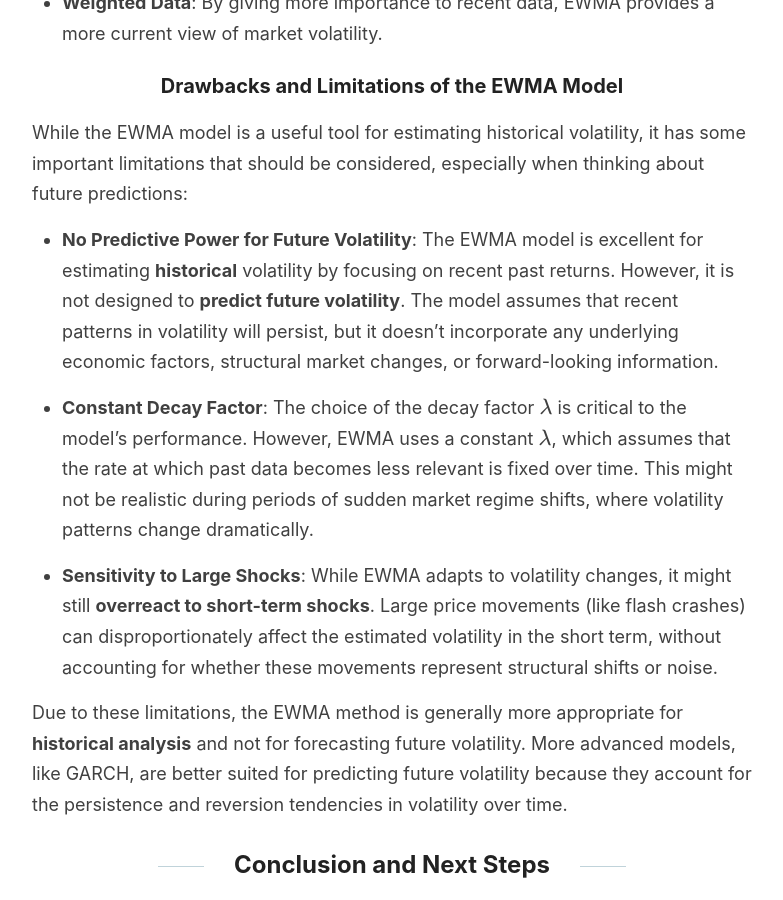
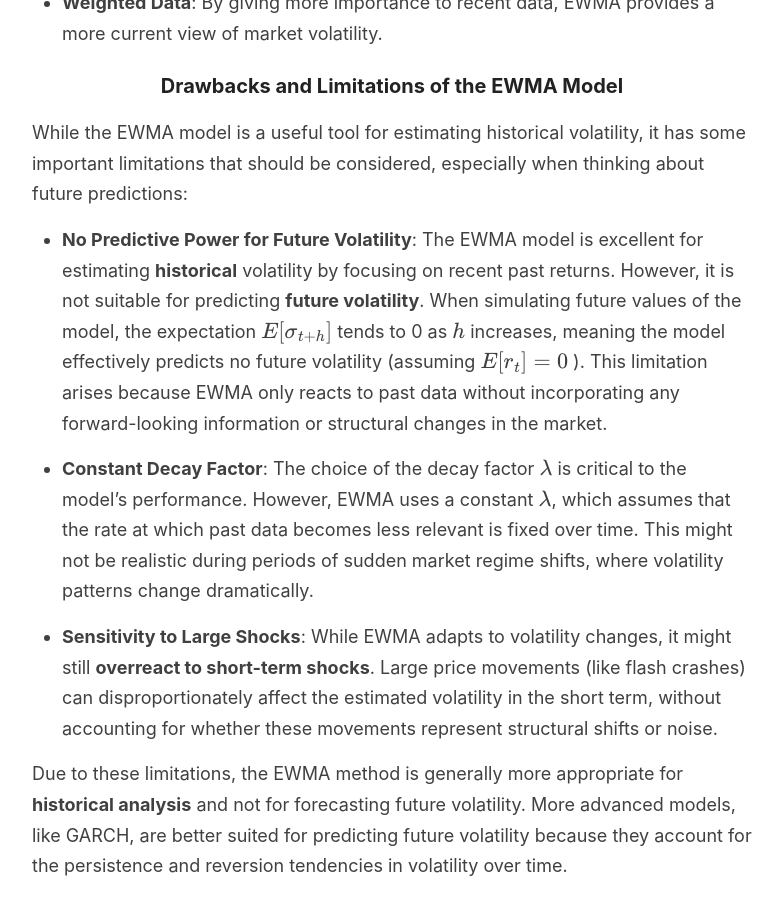
Before and after one commit to Zaltarba/blog, a Jekyll site: the page built from _posts/2024-09-20-BitcoinVolatility-1.md, in a window 1280 px wide and 900 px high, scrolled down 7802 px. Shown: the whole window, without its empty margins (248-1031 px from the left). Built offline with Jekyll 4.4.1, drawn with Linux system fonts in a browser that asks for light colours; formulas are drawn with MathJax 3.

Commit message:
Update 2024-09-20-BitcoinVolatility-1.md

```diff
--- a/_posts/2024-09-20-BitcoinVolatility-1.md
+++ b/_posts/2024-09-20-BitcoinVolatility-1.md
@@ -205,7 +205,7 @@ By examining the plot, we can observe periods where volatility spikes, indicatin
 
 While the EWMA model is a useful tool for estimating historical volatility, it has some important limitations that should be considered, especially when thinking about future predictions:
 
-- **No Predictive Power for Future Volatility**: The EWMA model is excellent for estimating **historical** volatility by focusing on recent past returns. However, it is not designed to **predict future volatility**. The model assumes that recent patterns in volatility will persist, but it doesn't incorporate any underlying economic factors, structural market changes, or forward-looking information.
+- **No Predictive Power for Future Volatility**: The EWMA model is excellent for estimating **historical** volatility by focusing on recent past returns. However, it is not suitable for predicting **future volatility**. When simulating future values of the model, the expectation $ E[\sigma_{t+h}] $ tends to 0 as $ h $ increases, meaning the model effectively predicts no future volatility (assuming $ E[ r_t] = 0 $ ). This limitation arises because EWMA only reacts to past data without incorporating any forward-looking information or structural changes in the market.
 
 - **Constant Decay Factor**: The choice of the decay factor $ \lambda $ is critical to the model's performance. However, EWMA uses a constant $ \lambda $, which assumes that the rate at which past data becomes less relevant is fixed over time. This might not be realistic during periods of sudden market regime shifts, where volatility patterns change dramatically.
 
```
